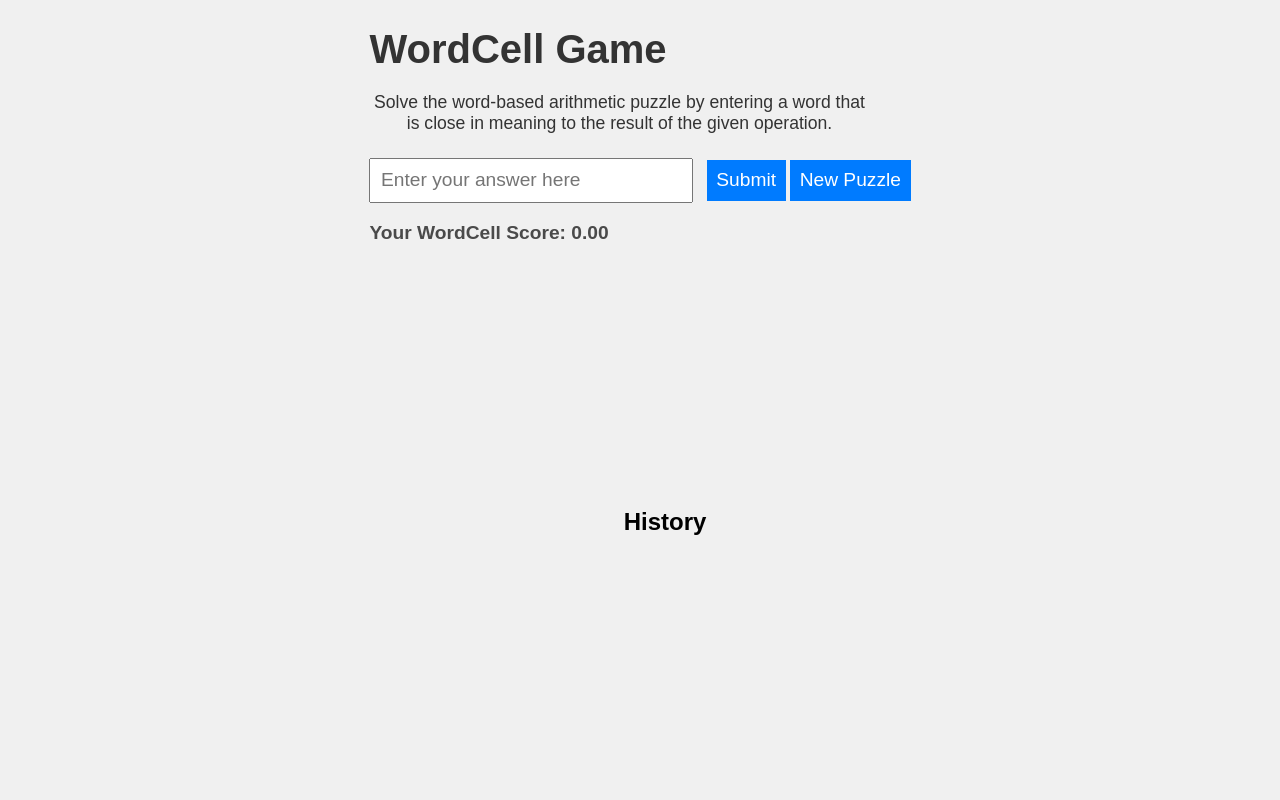
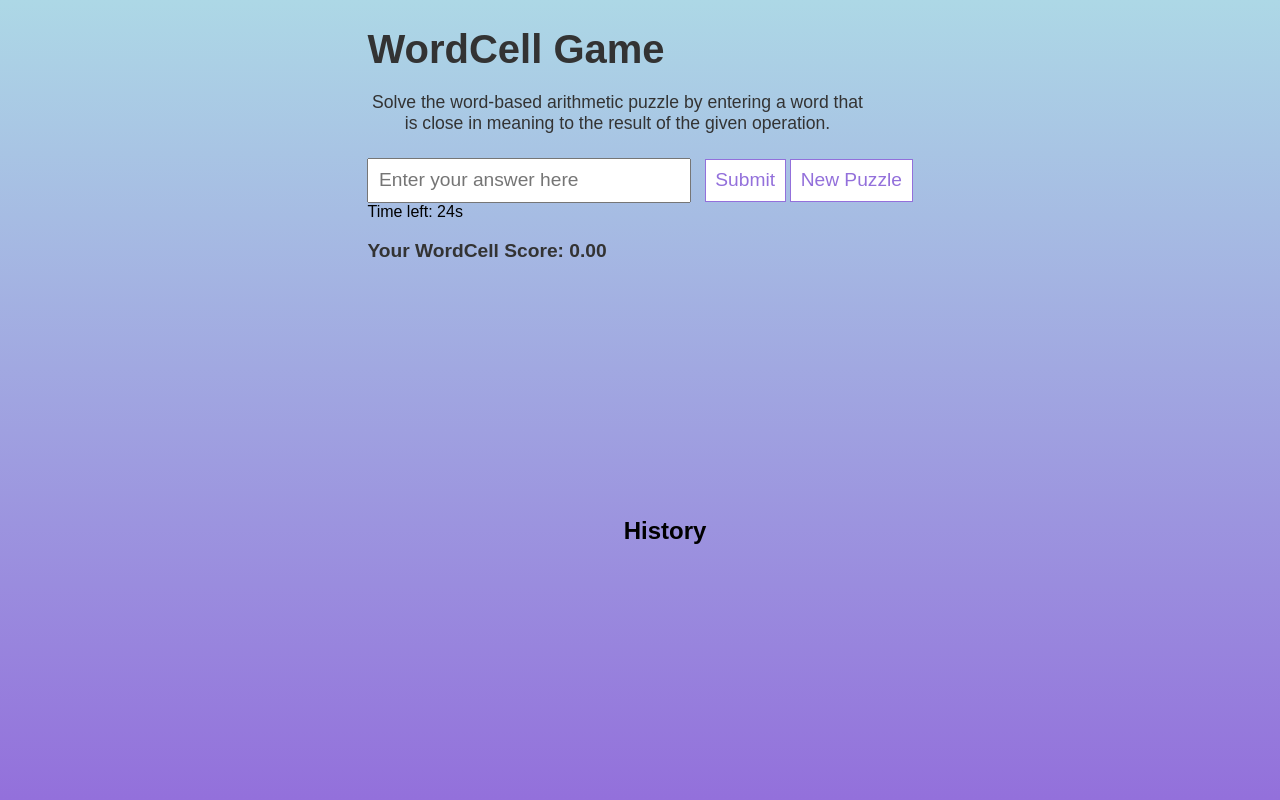
Before and after one commit to anderote/WordCells, a Flask app: page / in a window 1280 px wide. Run offline with Flask 2, Linux system fonts and the light colour scheme; data that the repository does not hold is empty; parts of the project's set-up code (start-up, migrations or seed data) failed here and were passed over.

Commit message:
UX is prettier

```diff
--- a/static/style.css
+++ b/static/style.css
@@ -7,18 +7,18 @@ body {
     align-items: center;
     min-height: 100vh;
     flex-direction: column;
-    background-color: #f0f0f0;
+    background-image: linear-gradient(to bottom, #add8e6, #9370db);
 }
 
 h1 {
     font-size: 2.5em;
     margin-bottom: 0.5em;
-    color: #333;
+    color: #333333;
 }
 
 p {
     font-size: 1.1em;
-    color: #333;
+    color: #333333;
     text-align: center;
     max-width: 500px;
 }
@@ -26,7 +26,7 @@ p {
 #puzzle {
     font-size: 1.5em;
     font-weight: bold;
-    color: #4a4a4a;
+    color: #333333;
     margin-bottom: 1em;
 }
 
@@ -35,19 +35,21 @@ input {
     padding: 0.5em;
     width: 300px;
     margin-right: 0.5em;
+    color: #333;
 }
 
 button {
     font-size: 1.2em;
     padding: 0.5em;
-    background-color: #007bff;
-    color: #fff;
-    border: none;
+    background-color: #ffffff;
+    color: #9370db;
+    border: 1px solid #9370db;
     cursor: pointer;
 }
 
 button:hover {
-    background-color: #0056b3;
+    background-color: #9370db;
+    color: #ffffff;
 }
 
 button:disabled {
@@ -64,5 +66,5 @@ button:disabled {
 #score {
     font-size: 1.2em;
     font-weight: bold;
-    color: #4a4a4a;
+    color: #333333;
 }
--- a/templates/index.html
+++ b/templates/index.html
@@ -1,19 +1,23 @@
 <!doctype html>
 <html lang="en">
+
 <head>
     <meta charset="utf-8">
     <meta name="viewport" content="width=device-width, initial-scale=1, shrink-to-fit=no">
     <link rel="stylesheet" href="{{ url_for('static', filename='style.css') }}">
     <title>WordCell Game</title>
 </head>
+
 <body>
     <div class="main-content">
         <h1>WordCell Game</h1>
-        <p>Solve the word-based arithmetic puzzle by entering a word that is close in meaning to the result of the given operation.</p>
+        <p>Solve the word-based arithmetic puzzle by entering a word that is close in meaning to the result of the given
+            operation.</p>
         <div id="puzzle"></div>
         <input type="text" id="user-word" placeholder="Enter your answer here">
         <button id="submit-btn" onclick="submitAnswer()">Submit</button>
         <button id="new-puzzle-btn" onclick="generatePuzzle()">New Puzzle</button>
+        <div id="timer">Time left: 30s</div>
         <div id="result"></div>
         <div id="score">Your WordCell Score: 0.00</div>
     </div>
@@ -26,8 +30,26 @@
         let currentScore = 0;
         let currentResultEmbedding = [];
         let currentPuzzle = '';
+        let timer;
+        let timeLeft = 30;
+
+        function startTimer() {
+            timeLeft = 30;
+            $('#timer').text(`Time left: ${timeLeft}s`);
+            timer = setInterval(() => {
+                timeLeft--;
+                $('#timer').text(`Time left: ${timeLeft}s`);
+                if (timeLeft === 0) {
+                    clearInterval(timer);
+                    $('#result').text("Game Over");
+                    $('#submit-btn').prop('disabled', true);
+                }
+            }, 1000);
+        }
 
         function generatePuzzle() {
+            clearInterval(timer);
+            startTimer();
             $.getJSON('/generate_puzzle', data => {
                 $('#puzzle').text(data.puzzle);
                 currentResultEmbedding = data.result_embedding;
@@ -36,6 +58,7 @@
         }
 
         function submitAnswer() {
+            clearInterval(timer);
             const userWord = $('#user-word').val();
             $.post('/calculate_similarity', {
                 user_word: userWord,
@@ -54,7 +77,6 @@
                 generatePuzzle();
             });
         }
-
 
         function addToHistory(puzzle, answer, similarity) {
             const historyItem = `<li>${puzzle} | Answer: ${answer} | Similarity: ${similarity}</li>`;
@@ -82,4 +104,5 @@
         }
     </style>
 </body>
+
 </html>
```
Also changed, not shown: app.py (line endings or trailing spaces).
